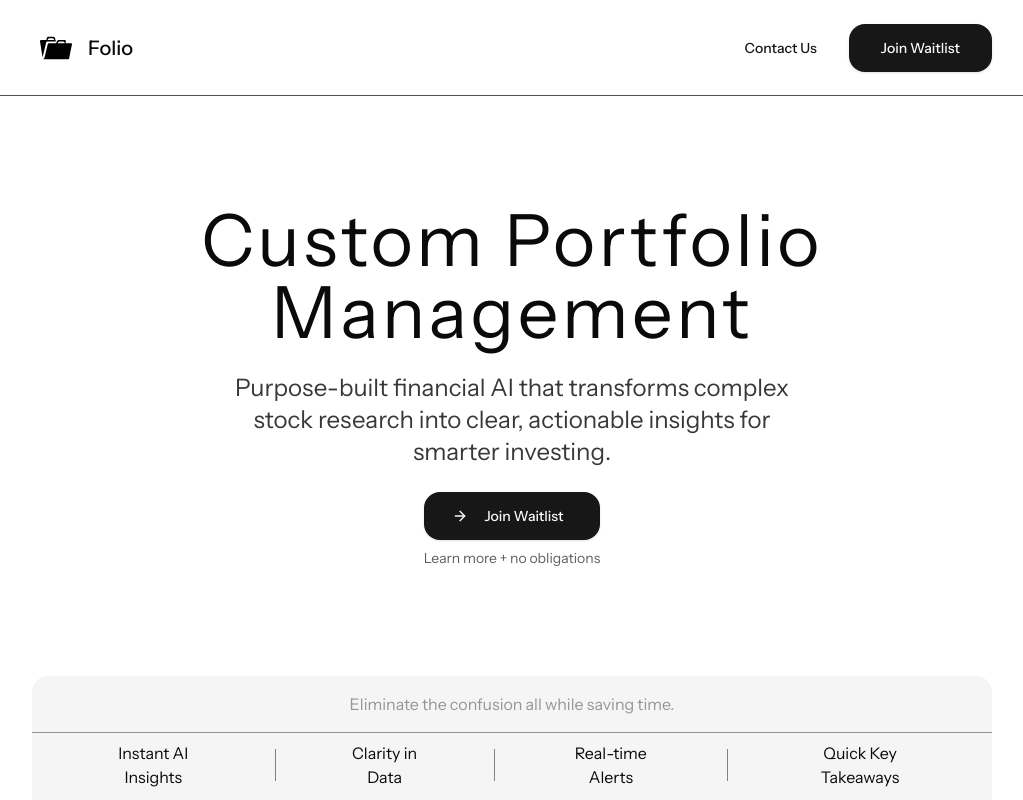
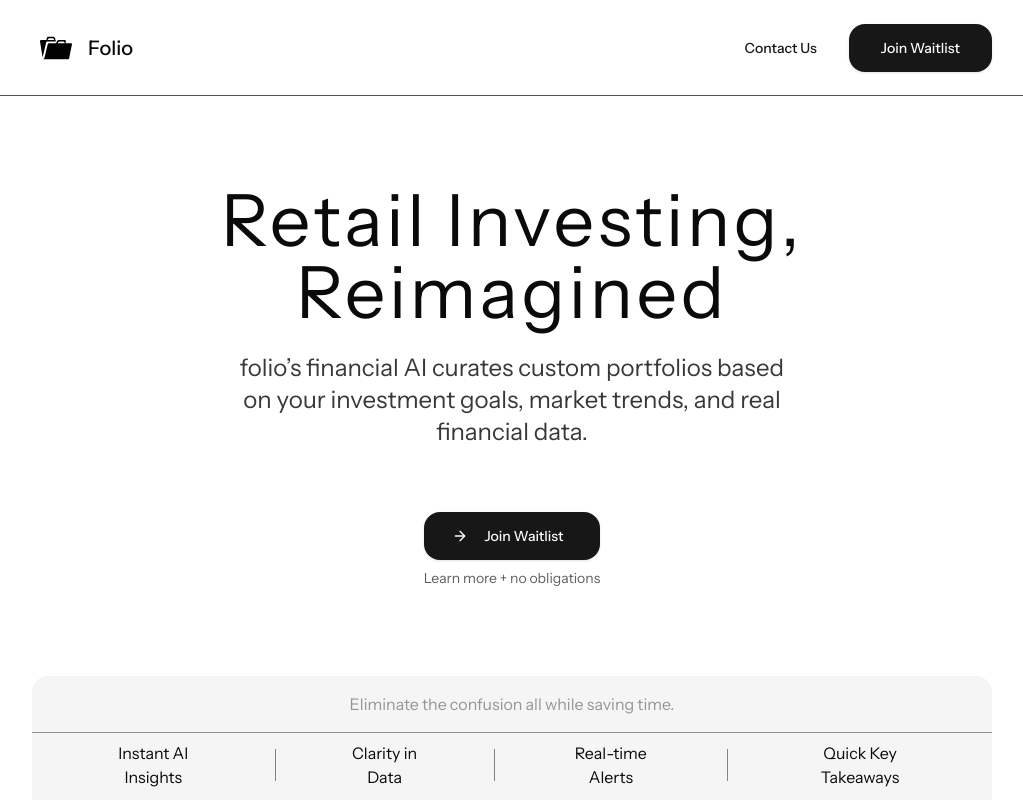
Before and after one commit to brennenho/folio, a Next.js app: page / in a window 1280 px wide. Shown: the top 800 px of the page, without its empty margins (128-1151 px from the left). Built offline with nearby package versions, Linux system fonts and the light colour scheme.

Commit message:
edit: hero component

```diff
--- a/src/components/landing/hero.tsx
+++ b/src/components/landing/hero.tsx
@@ -6,15 +6,15 @@ export function Hero() {
     <div className="flex h-[calc(100vh-220px)] w-full items-center justify-center text-center">
       <div className="flex w-5/6 flex-col items-center justify-center gap-6 md:w-3/4">
         <AnimationWrapper className="text-2xl tracking-wider md:text-5xl lg:text-7xl">
-          Custom Portfolio Management
+          Retail Investing, Reimagined
         </AnimationWrapper>
-        <AnimationWrapper className="text-muted-foreground md:text-2xl lg:px-48">
-          Purpose-built financial AI that transforms complex stock research into
-          clear, actionable insights for smarter investing.
+        <AnimationWrapper className="mb-10 max-w-[1150px] text-muted-foreground md:text-2xl lg:px-48">
+          folio&rsquo;s financial AI curates custom portfolios based on your
+          investment goals, market trends, and real financial data.
         </AnimationWrapper>
         <AnimationWrapper className="flex flex-col gap-2">
           <WaitlistButton />
-          <p className="text-muted-foreground text-sm opacity-80">
+          <p className="text-sm text-muted-foreground opacity-80">
             Learn more + no obligations
           </p>
         </AnimationWrapper>
```
